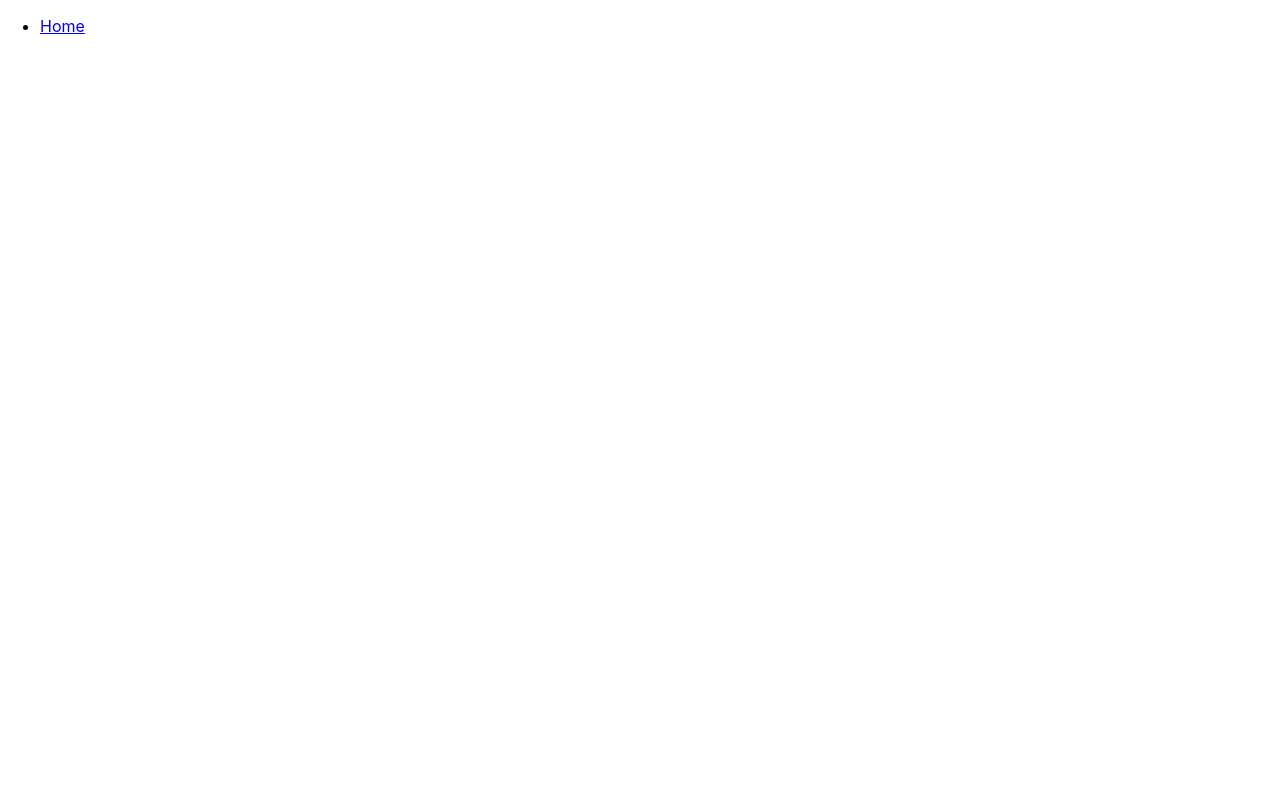
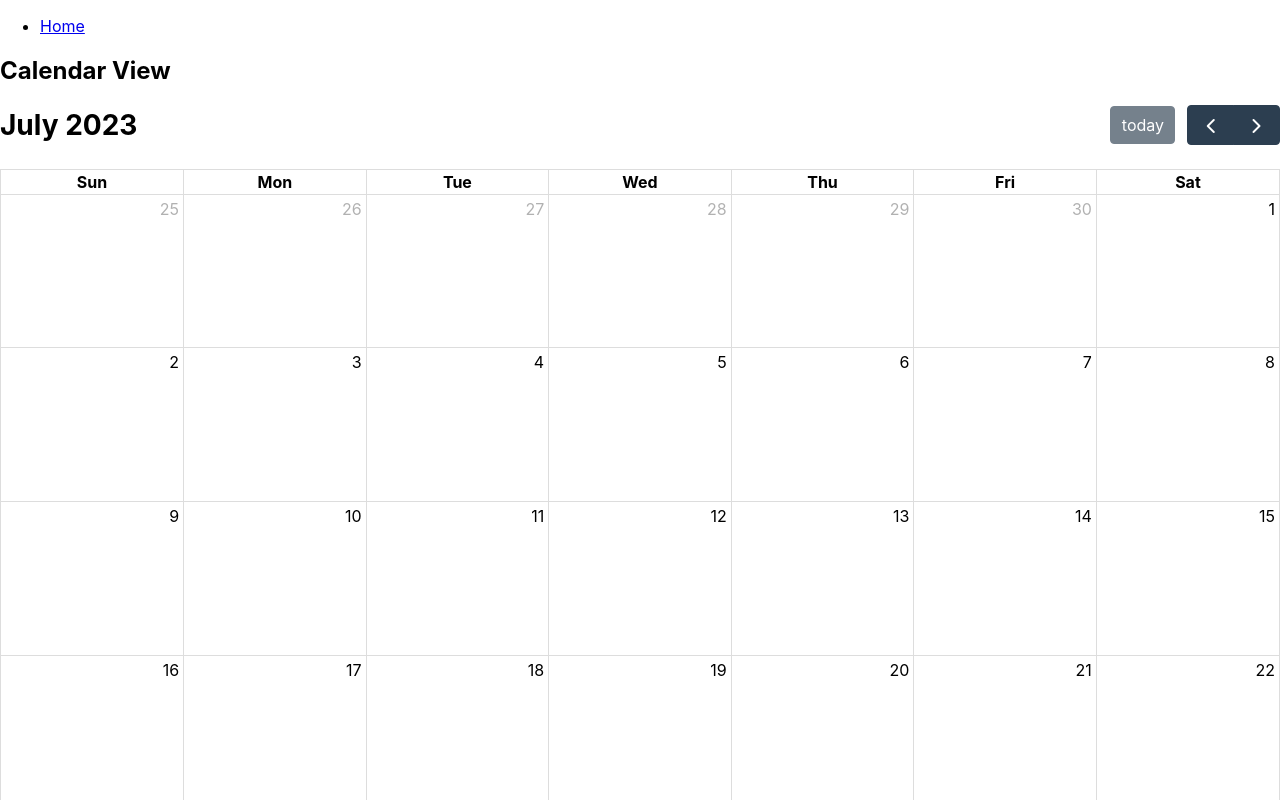
Before and after one commit to iArcanic/calendarise, a React (Create React App) app: page /calendar in a window 1280 px wide. Before the commit this address had no page. Shown: the top 800 px of the page. Built offline with nearby package versions, Linux system fonts and the light colour scheme.

Commit message:
Added fully functional calendar via FullCalendar React dependency

```diff
--- a/package.json
+++ b/package.json
@@ -3,6 +3,8 @@
   "version": "0.1.0",
   "private": true,
   "dependencies": {
+    "@fullcalendar/daygrid": "^6.1.8",
+    "@fullcalendar/react": "^6.1.8",
     "@testing-library/jest-dom": "^5.17.0",
     "@testing-library/react": "^13.4.0",
     "@testing-library/user-event": "^13.5.0",
--- a/src/App.js
+++ b/src/App.js
@@ -4,6 +4,7 @@ import { BrowserRouter as Router, Route, Routes, Link } from 'react-router-dom';
 import MainPage from './MainPage';
 import IndividualCalendar from './IndividualCalendar';
 import CreateCalendar from './CreateCalendar';
+import Calendar from './Calendar';
 
 const App = () => {
   return (
@@ -19,7 +20,8 @@ const App = () => {
         <Routes> {/* Update Switch to Routes */}
           <Route path="/" element={<MainPage />} />
           <Route path="/calendars/:id" element={<IndividualCalendar />} />
-	  <Route path="/new-calendar" element={<CreateCalendar />} /> {/* Add the route */}
+	  <Route path="/new-calendar" element={<CreateCalendar />} />
+	  <Route path="/calendar" element={<Calendar />} /> {/* Add the route */}
         </Routes> {/* Update Route to use "element" prop */}
       </div>
     </Router>
--- /dev/null
+++ b/src/Calendar.js
@@ -0,0 +1,21 @@
+// src/Calendar.js
+import React from 'react';
+import FullCalendarComponent from './FullCalendar';
+
+const Calendar = () => {
+  // Replace this with actual calendar data fetched from Firestore or elsewhere
+  const calendarEvents = [
+    { title: 'Event 1', date: '2023-08-10' },
+    { title: 'Event 2', date: '2023-08-15' },
+    // Add more calendar events here
+  ];
+
+  return (
+    <div>
+      <h2>Calendar View</h2>
+      <FullCalendarComponent events={calendarEvents} />
+    </div>
+  );
+};
+
+export default Calendar;
--- /dev/null
+++ b/src/FullCalendar.js
@@ -0,0 +1,16 @@
+// src/FullCalendar.js
+import React from 'react';
+import FullCalendar from '@fullcalendar/react';
+import dayGridPlugin from '@fullcalendar/daygrid';
+
+const FullCalendarComponent = ({ events }) => {
+  return (
+    <FullCalendar
+      plugins={[dayGridPlugin]}
+      initialView="dayGridMonth"
+      events={events}
+    />
+  );
+};
+
+export default FullCalendarComponent;
--- a/src/MainPage.js
+++ b/src/MainPage.js
@@ -20,7 +20,8 @@ const MainPage = () => {
           <Link to={`/calendars/${calendar.id}`}>View Calendar</Link>
         </div>
       ))}
-	  <Link to="/new-calendar">Create New Calendar</Link> {/* Add the button */}
+	  <Link to="/new-calendar">Create New Calendar</Link>
+	  <Link to="/calendar">View Calendar</Link>
     </div>
   );
 };
```
Also changed, not shown: 1 other file (tests, documents, lock files or other folders).
